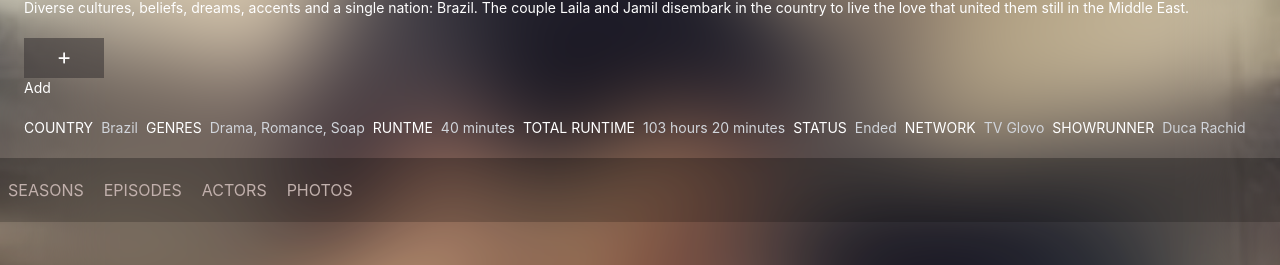
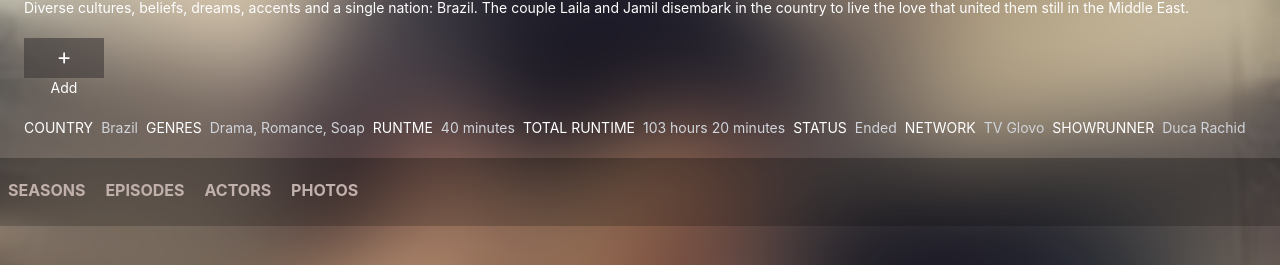
Before and after one commit to ddunia680/movies-dsplay-app, a React (Create React App) app: page / in a window 1280 px wide. Shown: the part 158-423 px from the top of the page. Built offline with nearby package versions, Linux system fonts and the light colour scheme.

Commit message:
revisiting 1

```diff
--- a/src/Section1/section1.js
+++ b/src/Section1/section1.js
@@ -59,7 +59,7 @@ function section1(props) {
                     <span className='w-20 h-10 plusB flex flex-row justify-center items-center bg-waydarkerBlur text-white hover:bg-gray-100 hover:text-gray-900'>
                         <FontAwesomeIcon icon={faPlus} className='text-sm'/>
                     </span>
-                    <p className='text-sm text-white lg:text-md'>Add</p>
+                    <p className='text-sm text-center text-white lg:text-md'>Add</p>
             </div>
             </div>
                 {/* Right div */}
--- a/src/section2/section2.js
+++ b/src/section2/section2.js
@@ -49,8 +49,8 @@ function section2(props) {
     return (
         <div className='bg-lighterDarkBlur'>
             {/* Menu bar */}
-            <div className='flex flex-row overflow-auto justify-start bg-darkerBlur items-center py-0 px-2 space-x-5 w-100 my-5 lg:justify-center lg:space-x-20'>
-                <h3 className='py-5 text-base box-content text-chocolateBrayish hover:border-b-2 hover:border-white buttonHv hover:text-white'
+            <div className='flex font-bold flex-row overflow-auto justify-start bg-darkerBlur items-center py-0 px-2 space-x-5 w-100 my-5 lg:justify-center lg:space-x-20'>
+                <h3 className='py-5 text-base box-content text-chocolateBrayish border-b-4 border-transparent hover:border-b-4 hover:border-white buttonHv hover:text-white'
                 onClick={() => {
                     window.scrollTo({
                         top: 670,
@@ -58,7 +58,7 @@ function section2(props) {
                     })
                 }}
                 >SEASONS</h3>
-                <h3 className='py-5 text-base buttonHv text-chocolateBrayish hover:border-b-2 hover:border-white hover:text-white'
+                <h3 className='py-5 text-base buttonHv text-chocolateBrayish border-b-4 border-transparent hover:border-b-4 hover:border-white hover:text-white'
                 onClick={() => {
                     window.scrollTo({
                         top: 1000,
@@ -66,7 +66,7 @@ function section2(props) {
                     })
                 }}
                 >EPISODES</h3>
-                <h3 className='py-5 text-base buttonHv text-chocolateBrayish hover:border-b-2 hover:border-white hover:text-white'
+                <h3 className='py-5 text-base buttonHv text-chocolateBrayish border-b-4 border-transparent hover:border-b-4 hover:border-white hover:text-white'
                 onClick={() => {
                     window.scrollTo({
                         top: 1300,
@@ -74,7 +74,7 @@ function section2(props) {
                     })
                 }}
                 >ACTORS</h3>
-                <h3 className='py-5 text-base buttonHv text-chocolateBrayish hover:border-b-2 hover:border-white hover:text-white'
+                <h3 className='py-5 text-base buttonHv text-chocolateBrayish border-b-4 border-transparent hover:border-b-4 hover:border-white hover:text-white'
                 onClick={() => {
                     window.scrollTo({
                         top: 1700,
```
